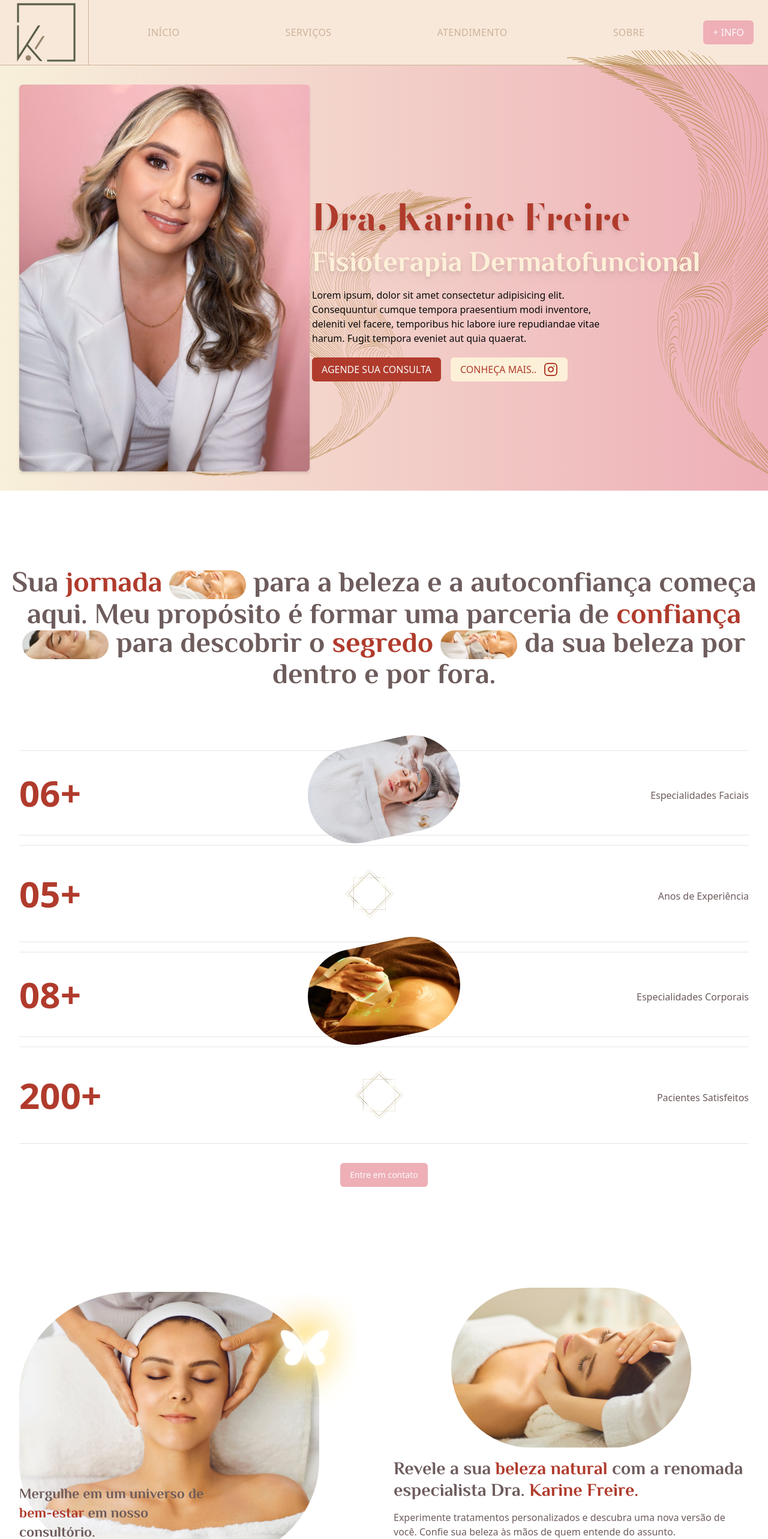
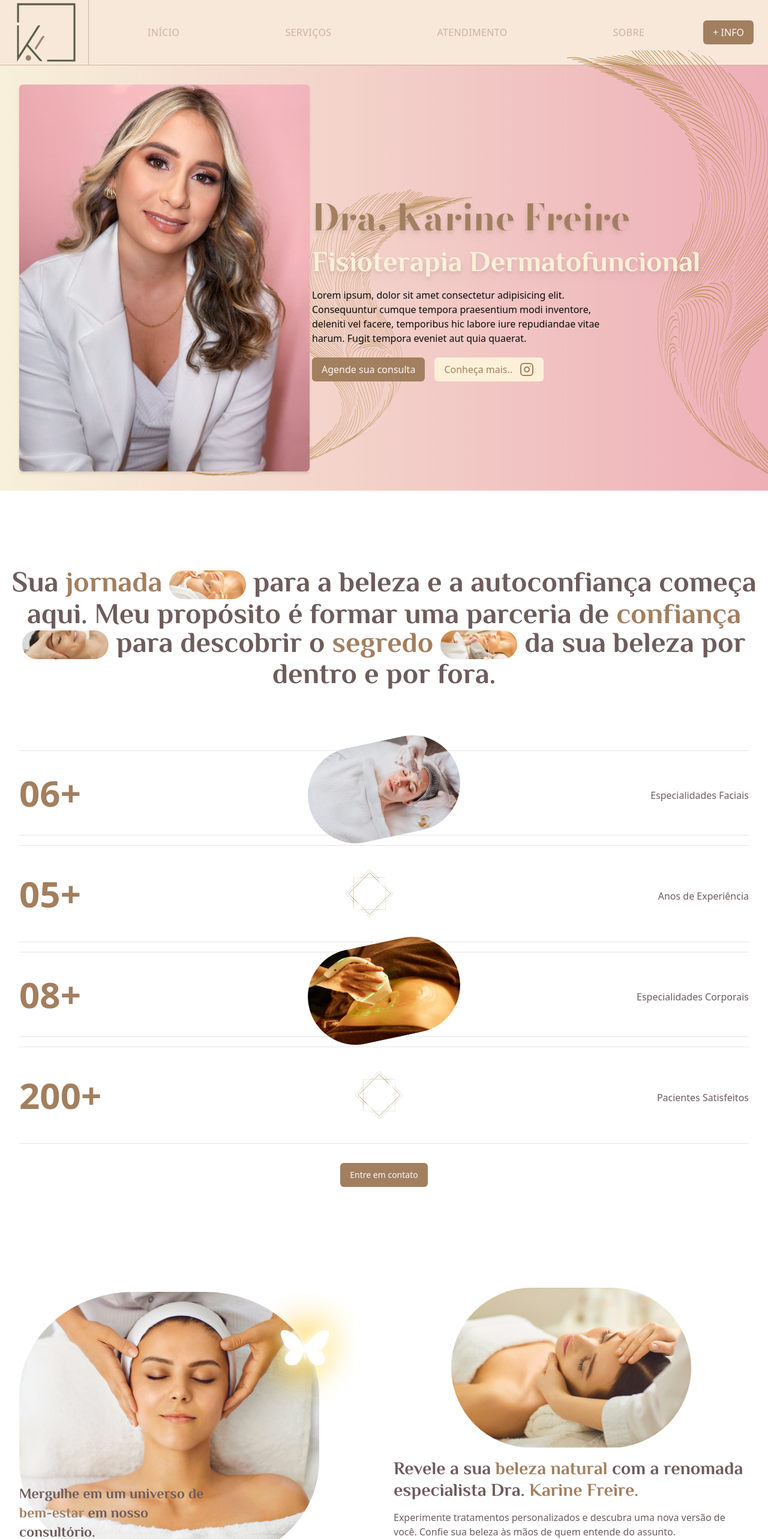
Before and after one commit to Freirelf/fisioterapeuta-dermato-dra-karine-freire, a React (Vite) app: page / in a window 1280 px wide. Shown: the top 2566 px of the page at 60% size. Built offline with nearby package versions, Linux system fonts and the light colour scheme.

Commit message:
ajust in colors and create footer

```diff
--- a/src/App.tsx
+++ b/src/App.tsx
@@ -2,6 +2,7 @@ import { useState } from 'react'
 
 import { About } from './components/about'
 import { Form } from './components/contact'
+import { Footer } from './components/footer'
 import { Header } from './components/header'
 import { Home } from './components/home'
 import { Main } from './components/main'
@@ -25,6 +26,7 @@ export function App() {
       <Services />
       <About />
       <Form />
+      <Footer />
     </div>
   )
 }
--- a/src/components/about/index.tsx
+++ b/src/components/about/index.tsx
@@ -3,7 +3,7 @@ export function About() {
     <div className="container mx-auto mt-10 max-w-7xl  sm:px-6 lg:px-8">
       <div className="container my-2 flex flex-col items-center gap-4 border-b p-4 lg:flex-row lg:items-center lg:border-none">
         <div className="flex flex-col gap-4 lg:w-1/2">
-          <h1 className="font-Philosopher text-lg font-semibold text-brand-secondary-800 lg:text-xl">
+          <h1 className="font-Philosopher text-lg font-semibold text-brand-primary-900 lg:text-xl">
             Sobre mim
           </h1>
           <p className="text-sm lg:text-base">
@@ -31,7 +31,7 @@ export function About() {
           />
         </div>
         <div className="flex flex-col gap-4 lg:w-1/2">
-          <h1 className="font-Philosopher text-lg font-semibold text-brand-secondary-800 lg:text-xl">
+          <h1 className="font-Philosopher text-lg font-semibold text-brand-primary-900 lg:text-xl">
             Sobre mim
           </h1>
           <p className="text-sm lg:text-base">
--- /dev/null
+++ b/src/components/footer/index.tsx
@@ -0,0 +1,11 @@
+export function Footer() {
+  return (
+    <footer className="mt-10 h-[500px] bg-brand-primary-700">
+      <div className="container mx-auto px-4 py-10 text-center">
+        <p className="text-brand-primary-100">
+          LFSolutions © 2024 - Todos os direitos reservados.
+        </p>
+      </div>
+    </footer>
+  )
+}
--- a/src/components/header/index.tsx
+++ b/src/components/header/index.tsx
@@ -65,14 +65,14 @@ export function Header({ onToggleMenu }: HeaderProps) {
           </a>
           {isOpen && (
             <div className="mt-4 flex w-full justify-center lg:hidden">
-              <Button className="bg-brand-primary-600 text-sm uppercase hover:bg-brand-primary-200/90 lg:text-base">
+              <Button className="bg-brand-primary-900 text-sm uppercase hover:bg-brand-primary-900/90 lg:text-base">
                 + Info
               </Button>
             </div>
           )}
         </nav>
         <div className="hidden items-center gap-2 lg:flex">
-          <Button className="bg-brand-primary-600 text-sm uppercase hover:bg-brand-primary-200/90 lg:text-base">
+          <Button className="bg-brand-primary-900 text-sm uppercase hover:bg-brand-primary-900/90 lg:text-base">
             + Info
           </Button>
         </div>
--- a/src/components/home/index.tsx
+++ b/src/components/home/index.tsx
@@ -19,7 +19,7 @@ export function Home() {
       />
 
       <div className="z-50 flex w-full max-w-[985px] flex-col items-center gap-5 pl-1 pt-10 lg:w-[1100px] lg:items-start">
-        <h1 className=" font-Bodoni text-3xl font-bold text-brand-secondary-800 drop-shadow-lg lg:text-left lg:text-6xl">
+        <h1 className=" font-Bodoni text-3xl font-bold text-brand-primary-900  drop-shadow-lg lg:text-left lg:text-6xl">
           Dra. Karine Freire
         </h1>
         <h1 className="text-center font-Philosopher text-3xl font-bold text-brand-primary-100 drop-shadow-lg lg:text-left lg:text-5xl">
@@ -32,10 +32,10 @@ export function Home() {
           eveniet aut quia quaerat.
         </p>
         <div className="flex flex-col gap-4 lg:flex-row">
-          <Button className="bg-brand-secondary-800 text-sm uppercase hover:bg-brand-secondary-800/90 lg:text-base">
+          <Button className="bg-brand-primary-900  text-sm hover:bg-brand-primary-900/90 lg:text-base">
             Agende sua consulta
           </Button>
-          <Button className=" bg-brand-primary-100 text-sm uppercase text-brand-secondary-800 hover:bg-brand-primary-200/90 lg:text-base">
+          <Button className=" bg-brand-primary-100 text-sm text-brand-primary-900  hover:bg-brand-primary-100/90 lg:text-base">
             <a href="" className="flex items-center gap-3">
               Conheça mais.. <Instagram />
             </a>
--- a/src/components/main/index.tsx
+++ b/src/components/main/index.tsx
@@ -6,7 +6,7 @@ export function Main() {
       <main className="mt-14 flex items-center justify-center p-4 lg:mt-28">
         <section className="max-w-7xl text-center">
           <h1 className="leading-wider font-Philosopher text-2xl font-bold text-brand-primary-50 lg:text-5xl">
-            Sua <span className="text-brand-secondary-800">jornada</span>{' '}
+            Sua <span className="text-brand-primary-900">jornada</span>{' '}
             <img
               src="/src/assets/images/estetica-image.png"
               alt="Journey"
@@ -14,14 +14,14 @@ export function Main() {
             />{' '}
             para a beleza e a autoconfiança começa aqui. Meu propósito é formar
             uma parceria de{' '}
-            <span className="text-brand-secondary-800">confiança</span>{' '}
+            <span className="text-brand-primary-900">confiança</span>{' '}
             <img
               src="/src/assets/images/estetica-image-1.png"
               alt="Trusted"
               className="inline-block h-8 w-8 rounded-full object-cover lg:h-12 lg:w-36"
             />{' '}
             para descobrir o{' '}
-            <span className="text-brand-secondary-800">segredo</span>{' '}
+            <span className="text-brand-primary-900">segredo</span>{' '}
             <img
               src="/src/assets/images/estetica-image-2.png"
               alt="Both"
@@ -35,7 +35,7 @@ export function Main() {
       <section className="mt-10 py-12">
         <div className="container mx-auto max-w-7xl px-4 sm:px-6 lg:px-8">
           <div className="relative flex flex-col items-center justify-between border-y py-10 lg:flex-row">
-            <span className="text-4xl font-bold text-brand-secondary-800 sm:text-5xl lg:text-6xl">
+            <span className="text-4xl font-bold text-brand-primary-900 sm:text-5xl lg:text-6xl">
               06+
             </span>
             <img
@@ -49,7 +49,7 @@ export function Main() {
           </div>
 
           <div className="relative mt-4 flex flex-col items-center justify-between border-y py-10 lg:flex-row">
-            <span className="text-4xl font-bold text-brand-secondary-800 sm:text-5xl lg:text-6xl">
+            <span className="text-4xl font-bold text-brand-primary-900 sm:text-5xl lg:text-6xl">
               05+
             </span>
             <img
@@ -63,7 +63,7 @@ export function Main() {
           </div>
 
           <div className="relative mt-4 flex flex-col items-center justify-between border-y py-10 lg:flex-row">
-            <span className="text-4xl font-bold text-brand-secondary-800 sm:text-5xl lg:text-6xl">
+            <span className="text-4xl font-bold text-brand-primary-900 sm:text-5xl lg:text-6xl">
               08+
             </span>
             <img
@@ -77,7 +77,7 @@ export function Main() {
           </div>
 
           <div className="relative mt-4 flex flex-col items-center justify-between border-y py-10 lg:flex-row">
-            <span className="text-4xl font-bold text-brand-secondary-800 sm:text-5xl lg:text-6xl">
+            <span className="text-4xl font-bold text-brand-primary-900 sm:text-5xl lg:text-6xl">
               200+
             </span>
             <img
@@ -90,7 +90,7 @@ export function Main() {
             </p>
           </div>
 
-          <Button className="mx-auto mt-8 block bg-brand-primary-600 hover:bg-brand-primary-600/90">
+          <Button className="mx-auto mt-8 block bg-brand-primary-900 hover:bg-brand-primary-900/90">
             <a href="#">Entre em contato</a>
           </Button>
         </div>
--- a/src/components/services/cardServices/index.tsx
+++ b/src/components/services/cardServices/index.tsx
@@ -10,7 +10,7 @@ export function CardServices({ title, description, image }: CardServicesProps) {
   return (
     <div className="container my-2 flex flex-col items-center gap-4 border-b p-4 lg:flex-row lg:items-start lg:border-none">
       <div className="flex flex-col gap-4 lg:w-1/2">
-        <h1 className="font-Philosopher text-lg font-semibold text-brand-secondary-800 lg:text-xl">
+        <h1 className="font-Philosopher text-lg font-semibold text-brand-primary-900 lg:text-xl">
           {title}
         </h1>
         <p className="text-sm lg:text-base">{description}</p>
--- a/src/components/services/index.tsx
+++ b/src/components/services/index.tsx
@@ -21,8 +21,8 @@ export function Services() {
           <div className="relative w-full flex-1 lg:w-1/2">
             <h1 className="lg:left absolute top-60 w-full font-Philosopher text-xl font-bold text-brand-primary-50 lg:top-80 lg:w-80 lg:text-2xl">
               Mergulhe em um universo de{' '}
-              <span className="text-brand-secondary-800">bem-estar</span> em
-              nosso consultório.
+              <span className="text-brand-primary-900">bem-estar</span> em nosso
+              consultório.
             </h1>
             <img
               src="/src/assets/images/image-estetica-service.png"
@@ -44,15 +44,15 @@ export function Services() {
             />
             <h1 className="mt-4 font-Philosopher text-2xl font-bold text-brand-primary-50 lg:text-3xl ">
               Revele a sua{' '}
-              <span className="text-brand-secondary-800">beleza natural</span>{' '}
-              com a renomada especialista Dra.{' '}
-              <span className="text-brand-secondary-800">Karine Freire.</span>
+              <span className="text-brand-primary-900">beleza natural</span> com
+              a renomada especialista Dra.{' '}
+              <span className="text-brand-primary-900">Karine Freire.</span>
             </h1>
             <p className="mt-4 text-brand-primary-50">
               Experimente tratamentos personalizados e descubra uma nova versão
               de você. Confie sua beleza às mãos de quem entende do assunto.
             </p>
-            <Button className="mx-auto mt-4 block bg-brand-primary-600 hover:bg-brand-primary-600/90">
+            <Button className="mx-auto mt-4 block bg-brand-primary-900 hover:bg-brand-primary-900/90">
               {' '}
               Agendar{' '}
             </Button>
@@ -61,7 +61,7 @@ export function Services() {
         <div className="py-8 lg:my-20 lg:px-8">
           <h1 className="mx-auto block max-w-2xl py-8 text-center font-Philosopher text-2xl font-bold text-brand-primary-50 lg:text-3xl">
             Acredito que a verdadeira beleza vem de dentro. É como{' '}
-            <span className="text-brand-secondary-800">você se sente..</span>
+            <span className="text-brand-primary-900">você se sente..</span>
           </h1>
           <div className="grid grid-cols-1 gap-4 lg:my-20 lg:grid-cols-2 ">
             {visibleServices.map((service, index) => (
@@ -70,7 +70,7 @@ export function Services() {
             <div className="col-span-full mt-8 flex justify-center">
               <Button
                 onClick={handleShowMore}
-                className="bg-brand-primary-600 hover:bg-brand-primary-600/90"
+                className="bg-brand-primary-900 hover:bg-brand-primary-900/90"
               >
                 {visibleCardServices ? 'Recolher' : 'Todas Especialidades'}
               </Button>
--- a/tailwind.config.js
+++ b/tailwind.config.js
@@ -72,7 +72,8 @@ module.exports = {
           400: '#F7F0DA',
           500: '#F8E8DA',
           600: '#EEAFB7',
-          700: '#F7DDDA',
+          700: '#5A5E47',
+          750: '#99866E',
           800: '#CDB29A',
           900: '#A27F5F',
           950: '#785332',
```
Also changed, not shown: src/components/contact/form/index.tsx (+10 -8 lines).
